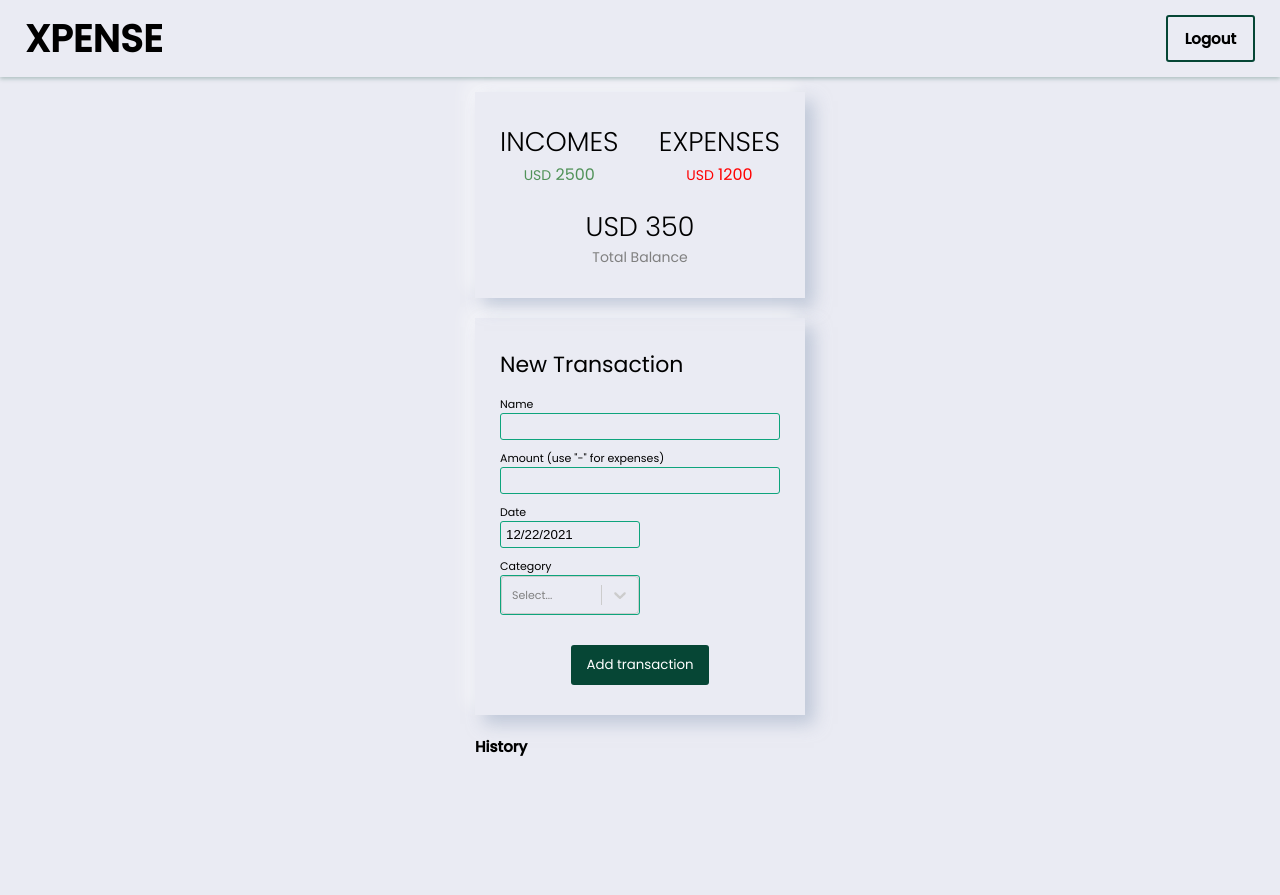
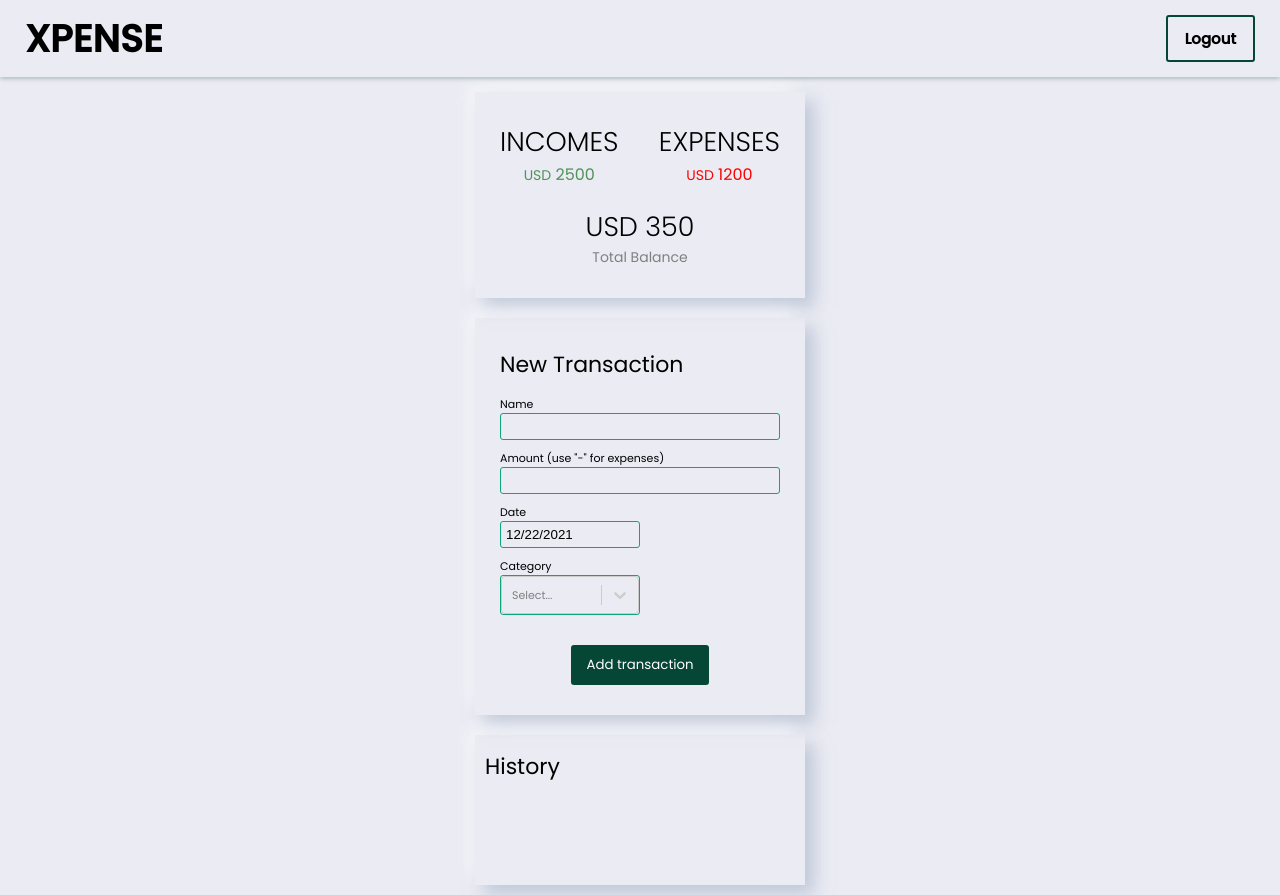
Before and after one commit to Gabito-git/Xpense, a React (Create React App) app in the folder frontend/: page / in a window 1280 px wide. Before the commit the page ends 800 px from the top, so only its background shows below. Built offline with nearby package versions, Linux system fonts and the light colour scheme.

Commit message:
style(front) add stylesheet to history component

```diff
--- /dev/null
+++ b/frontend/src/styles/components/homescreen/_history.scss
@@ -0,0 +1,14 @@
+.history{
+    box-shadow: 9px 9px 16px rgb(163 177 198 / 60%),
+              -9px -9px 16px rgb(255 255 255 / 50%);
+    margin-bottom: 1rem;
+    min-height: 15rem;
+    padding: 1.5rem 1rem;
+
+    &__title{
+        font-size: 2.2rem;
+        font-weight: 400;
+        margin-bottom: 1rem;
+    }
+
+}
--- a/frontend/src/styles/index.scss
+++ b/frontend/src/styles/index.scss
@@ -3,6 +3,7 @@
 
 @import './components/button';
 @import './components/homescreen/balance';
+@import './components/homescreen/history';
 @import './components/homescreen/transaction-form';
 
 @import './screens/homescreen';
```
